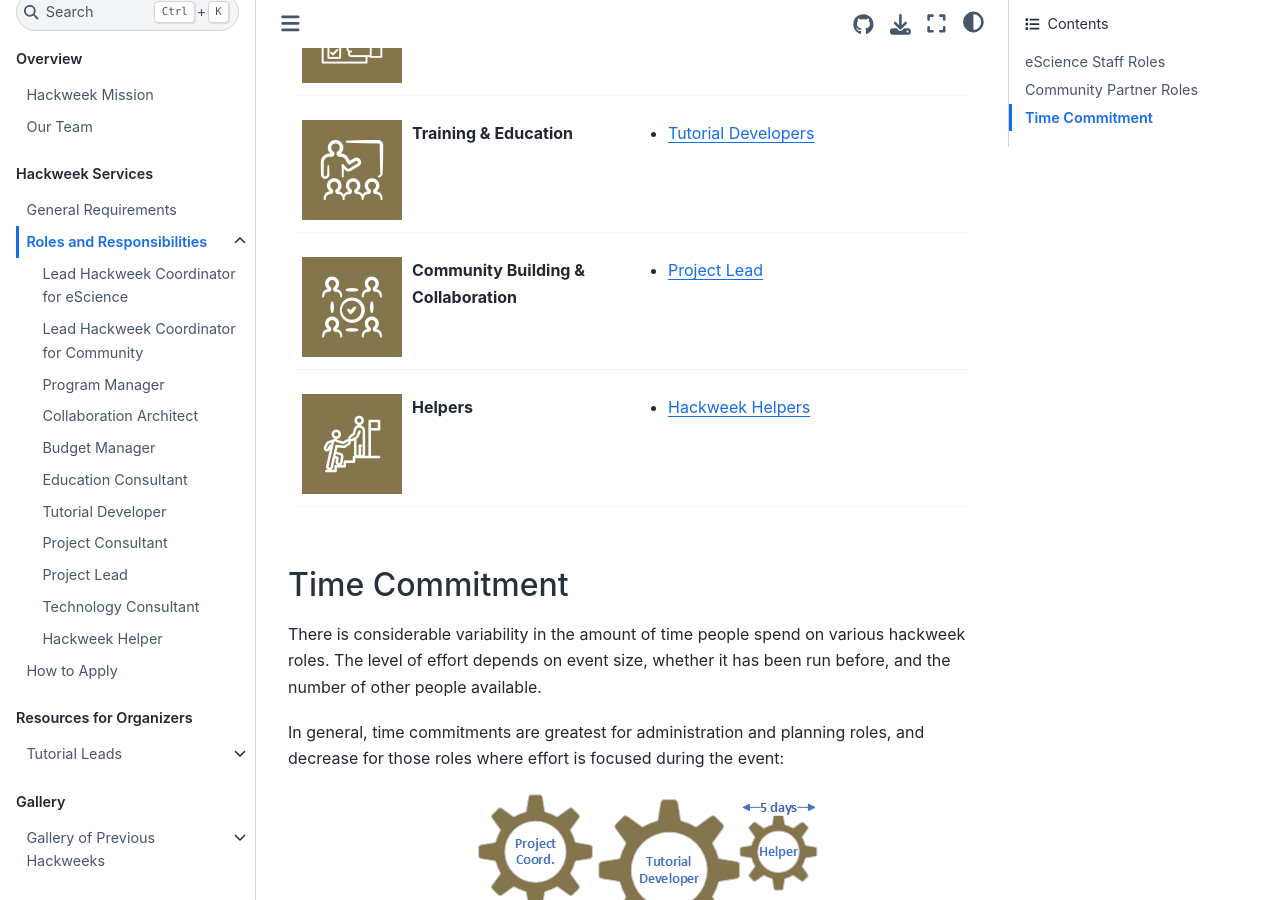
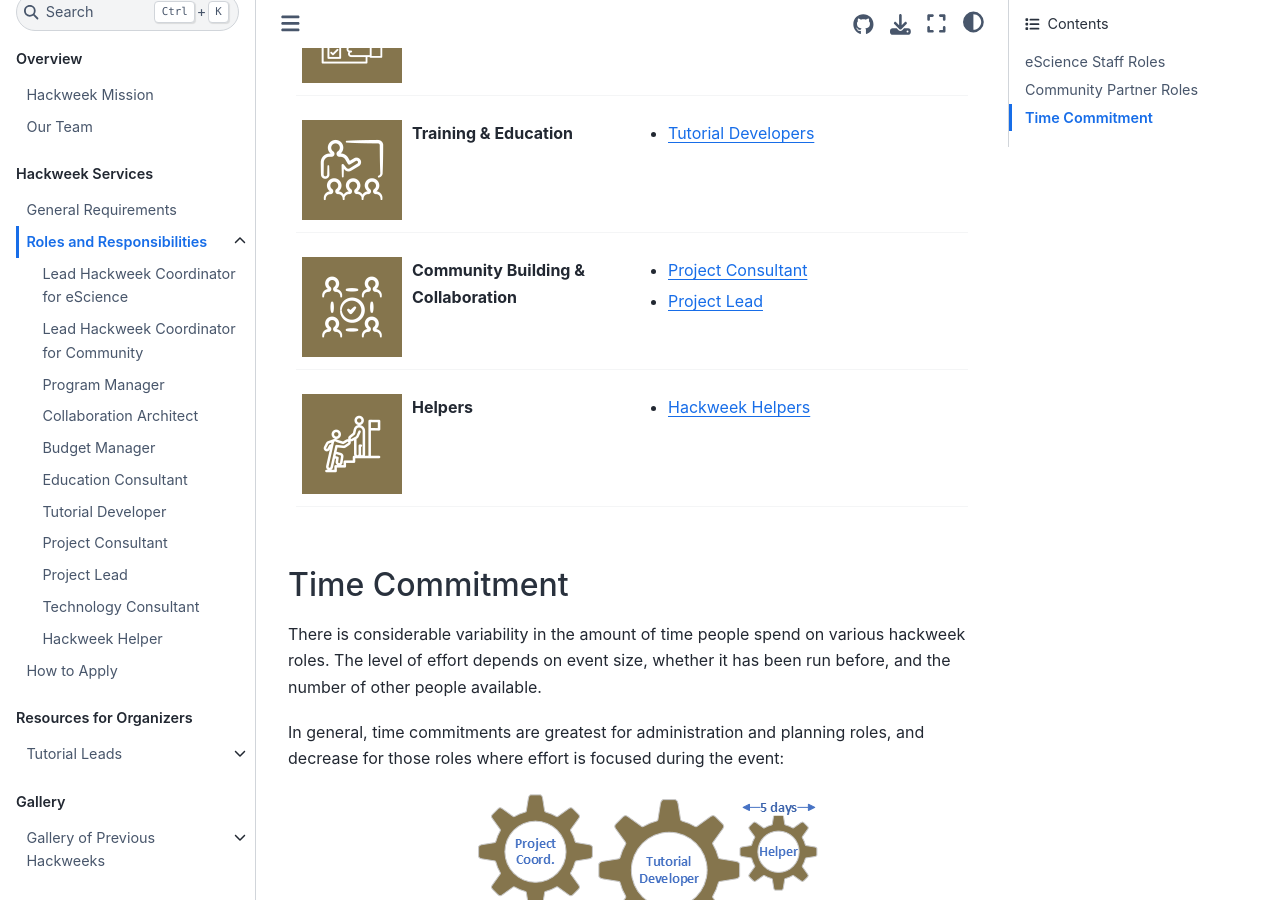
Before and after one commit to uwhackweek/hackweeks-as-a-service, a Jupyter Book: the page built from docs/services/index.md, in a window 1280 px wide and 900 px high, scrolled down 1365 px. Built offline with Jupyter Book 1.0.4 settings and Sphinx 7.4.7 and the Sphinx Book theme 1.1.4, drawn with Linux system fonts in a browser that asks for light colours.

Commit message:
add project coordinator to community roles

```diff
--- a/docs/services/index.md
+++ b/docs/services/index.md
@@ -183,6 +183,7 @@ Our clients who partner with us to host a hackweek are responsible for creating
 
 :::{grid-item}
 :columns: 6
+* [Project Consultant](project-consultant.md)
 * [Project Lead](project-lead.md)
 :::
 
```
